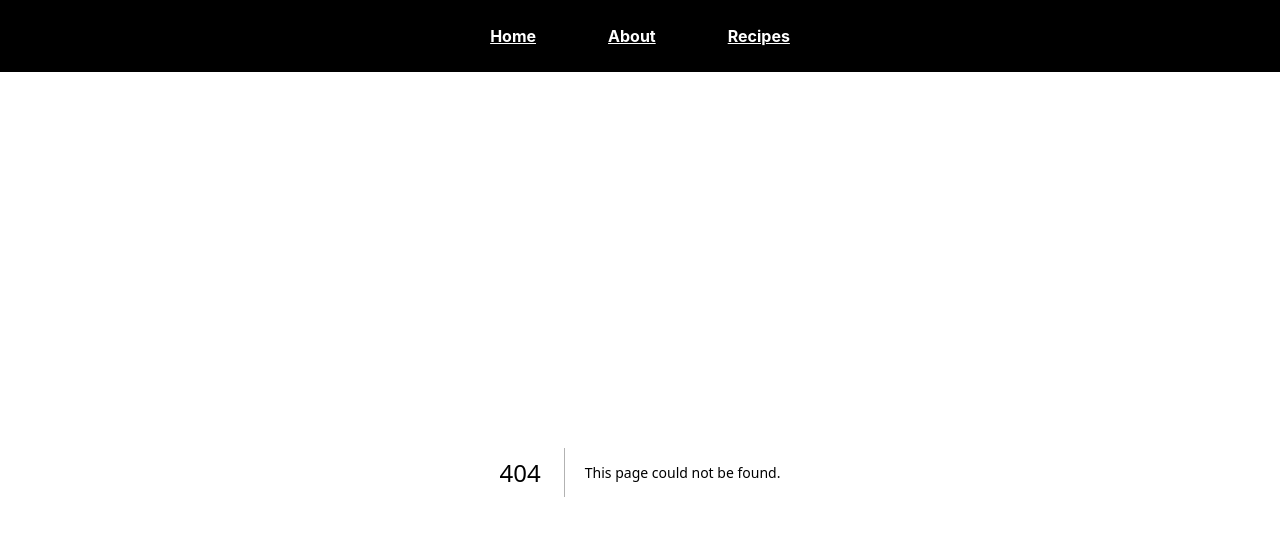
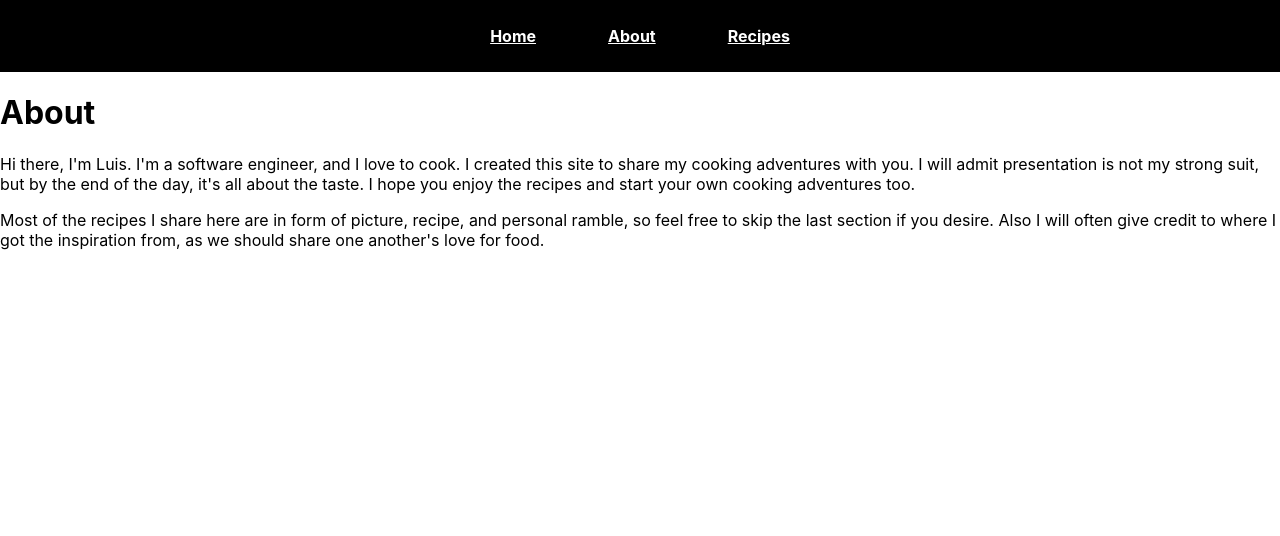
Before and after one commit to luisdavidgarcia/cooking-recipes, a Next.js app: page /about in a window 1280 px wide. Before the commit this address had no page. Shown: the top 536 px of the page. Built offline with nearby package versions, Linux system fonts and the light colour scheme.

Commit message:
made about page

```diff
--- /dev/null
+++ b/src/app/about/page.tsx
@@ -0,0 +1,20 @@
+export default function AboutPage() {
+    return(
+        <div>
+            <h1>About</h1>
+            <p>
+                Hi there, I'm Luis. I'm a software engineer, and I love to cook.
+                I created this site to share my cooking adventures with you. I
+                will admit presentation is not my strong suit, but by the end
+                of the day, it's all about the taste. I hope you enjoy the
+                recipes and start your own cooking adventures too.
+            </p>
+            <p>
+                Most of the recipes I share here are in form of picture, recipe,
+                and personal ramble, so feel free to skip the last section if
+                you desire. Also I will often give credit to where I got the
+                inspiration from, as we should share one another's love for food.
+            </p>
+        </div>
+    );
+}
```
